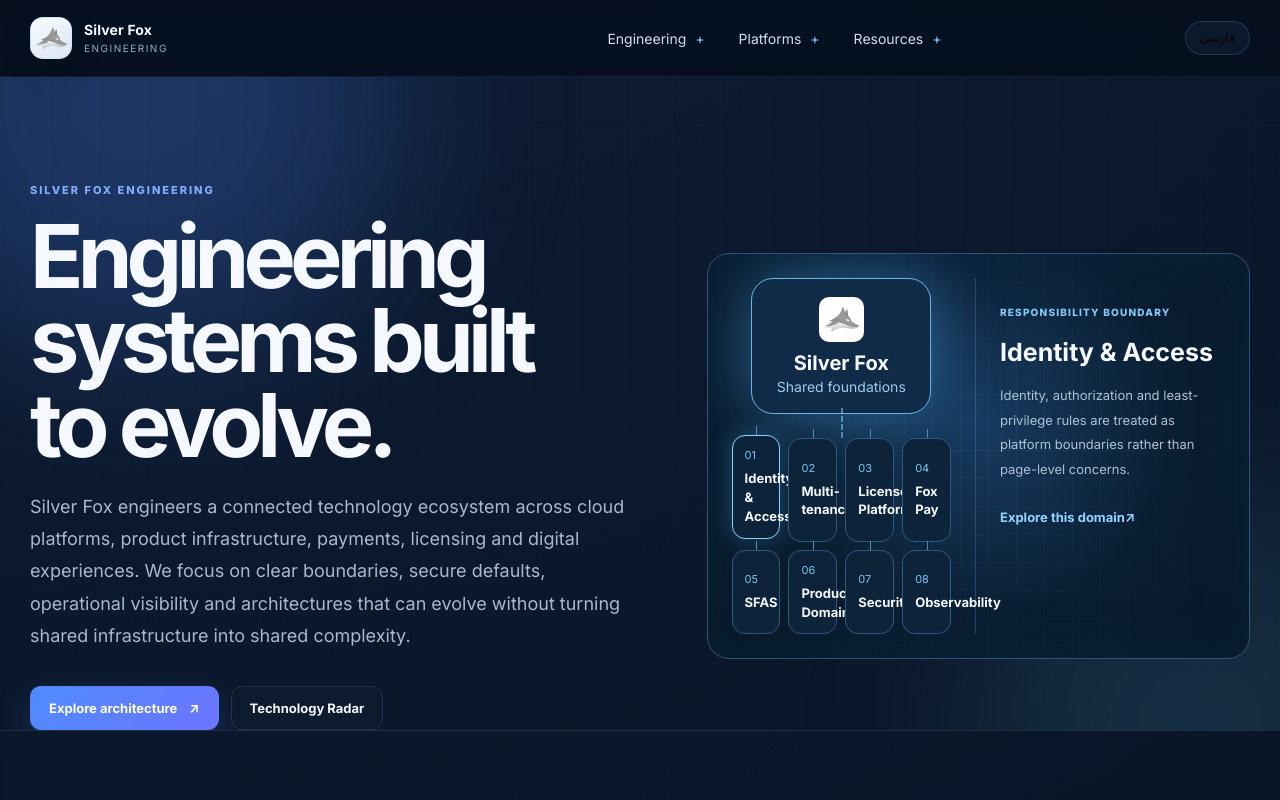
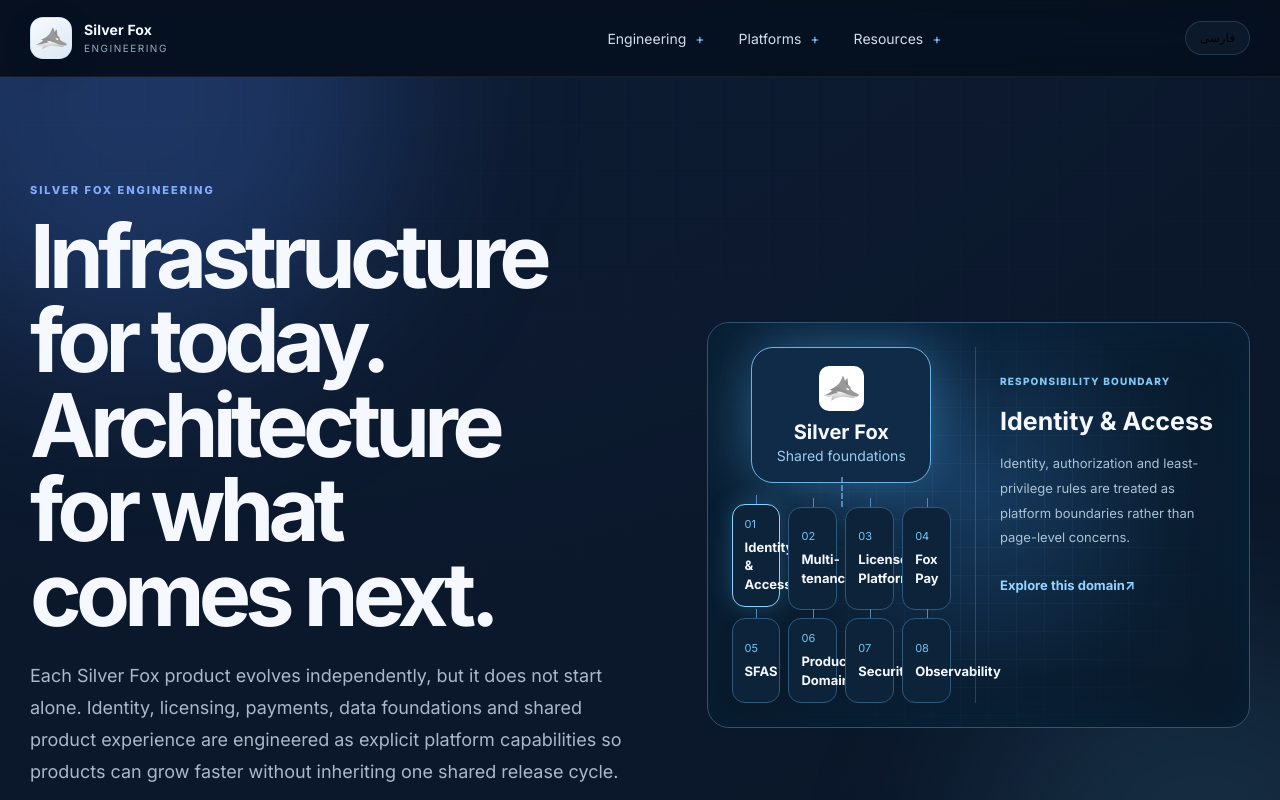
Before and after one commit to silverfoxcloud/silverfox-engineering, a Next.js app: page / in a window 1280 px wide. Shown: the top 800 px of the page. Built offline with nearby package versions, Linux system fonts and the light colour scheme.

Commit message:
content: sharpen bilingual homepage positioning

```diff
--- a/data/content.ts
+++ b/data/content.ts
@@ -89,8 +89,8 @@ export const projects = [
 export const copy = {
   en: {
     langName: "فارسی", langHref: "/fa/", eyebrow: "SILVER FOX ENGINEERING",
-    heroTitle: "Engineering systems built to evolve.",
-    heroBody: "Silver Fox engineers a connected technology ecosystem across cloud platforms, product infrastructure, payments, licensing and digital experiences. We focus on clear boundaries, secure defaults, operational visibility and architectures that can evolve without turning shared infrastructure into shared complexity.",
+    heroTitle: "Infrastructure for today. Architecture for what comes next.",
+    heroBody: "Each Silver Fox product evolves independently, but it does not start alone. Identity, licensing, payments, data foundations and shared product experience are engineered as explicit platform capabilities so products can grow faster without inheriting one shared release cycle.",
     primaryCta: "Explore engineering", secondaryCta: "Architecture",
     nav: ["Ecosystem", "Platforms", "Architecture", "Technology", "Security"],
     metrics: [["Cloud", "Platform-first architecture"],["AI", "Engineering acceleration"],["24/7", "Reliability mindset"]],
@@ -145,8 +145,8 @@ export const copy = {
   },
   fa: {
     langName: "English", langHref: "/", eyebrow: "مهندسی پردازش ابری روباه نقره‌ای",
-    heroTitle: "سیستم‌هایی که برای تغییر طراحی می‌شوند.",
-    heroBody: "در Silver Fox، قابلیت‌های مشترک مثل هویت، چندمستاجری، لایسنس، پرداخت و مدیریت یک‌بار و با قراردادهای روشن ساخته می‌شوند. هر محصول در عین استفاده از این زیرساخت، مالک منطق دامنه، داده و چرخه انتشار خود می‌ماند تا تغییر یک بخش، مسیر توسعه بقیه را متوقف نکند.",
+    heroTitle: "زیرساختی برای امروز؛ معماری‌ای برای فردا",
+    heroBody: "در پردازش ابری روباه نقره‌ای، هر محصول مستقل طراحی و توسعه می‌شود؛ اما تنها نمی‌ماند. هویت، لایسنس، پرداخت، داده و تجربه‌های مشترک روی پایه‌ای پلتفرمی شکل می‌گیرند تا محصولات سریع‌تر رشد کنند، ساده‌تر مقیاس بگیرند و با اطمینان بیشتری تغییر کنند.",
     primaryCta: "مشاهده رویکرد مهندسی", secondaryCta: "معماری",
     nav: ["اکوسیستم", "پلتفرم‌ها", "معماری", "فناوری", "امنیت"],
     metrics: [["پلتفرم ابری", "زیرساخت مشترک محصولات"],["هوش مصنوعی", "شتاب‌دهی مهندسی"],["۲۴/۷", "نگاه مبتنی بر قابلیت اتکا"]],
```
